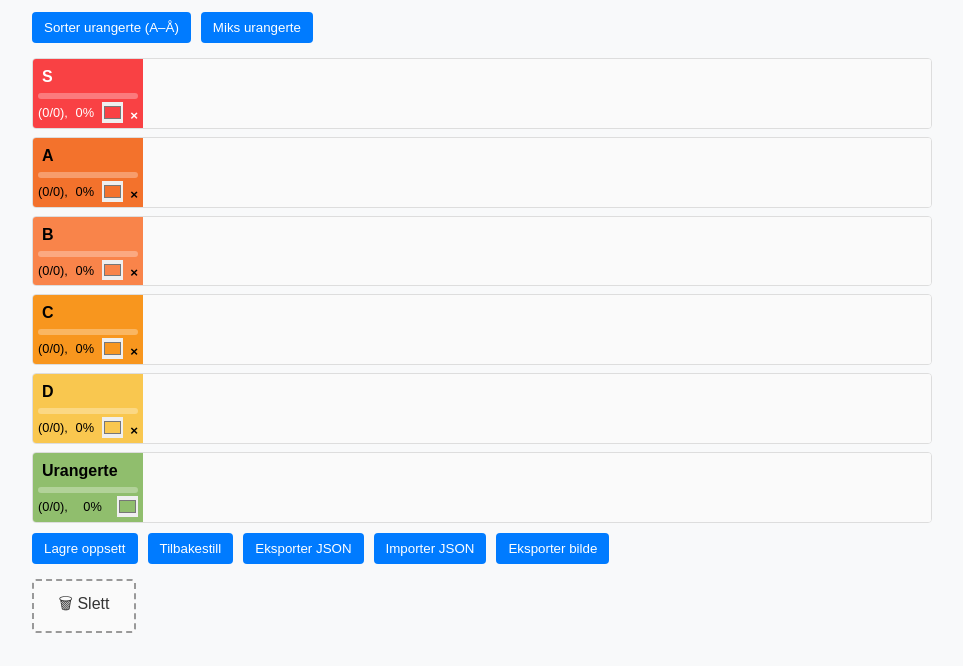
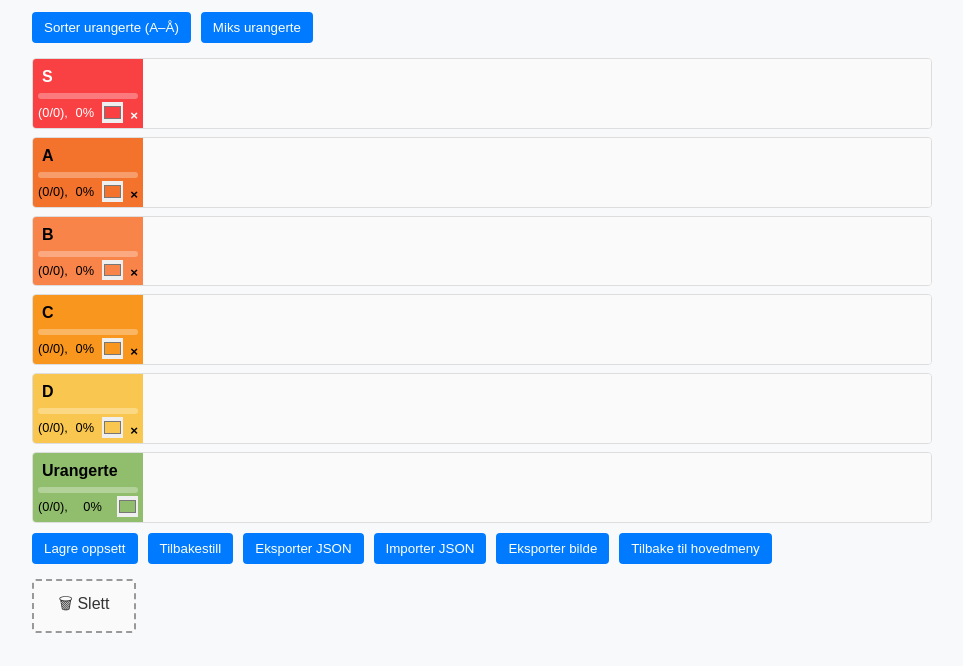
Before and after one commit to SarcasticSir/sarcasm.games, a plain HTML site: page tiermaker/index.html in a window 1280 px wide. Shown: the part 134-800 px from the top of the page, without its empty margins (158-1121 px from the left). Drawn offline with nearby package versions, Linux system fonts and the light colour scheme; a script that the page names is missing.

Commit message:
Update index.html

```diff
--- a/tiermaker/index.html
+++ b/tiermaker/index.html
@@ -433,6 +433,9 @@
       <button id="importJsonBtn">Importer JSON</button>
       <!-- Ny knapp for å eksportere som bilde (PNG) -->
       <button id="exportImageBtn">Eksporter bilde</button>
+      <a href="https://sarcasm.games/">
+    <button>Tilbake til hovedmeny</button>
+</a>
     </div>
 
     <!-- Søppelbøtte for å dra og slippe elementer som skal slettes -->
```
